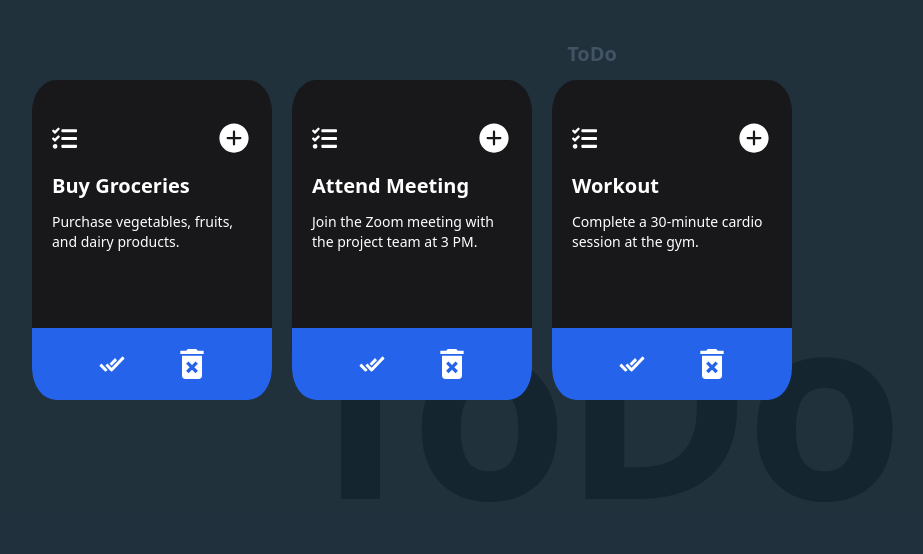
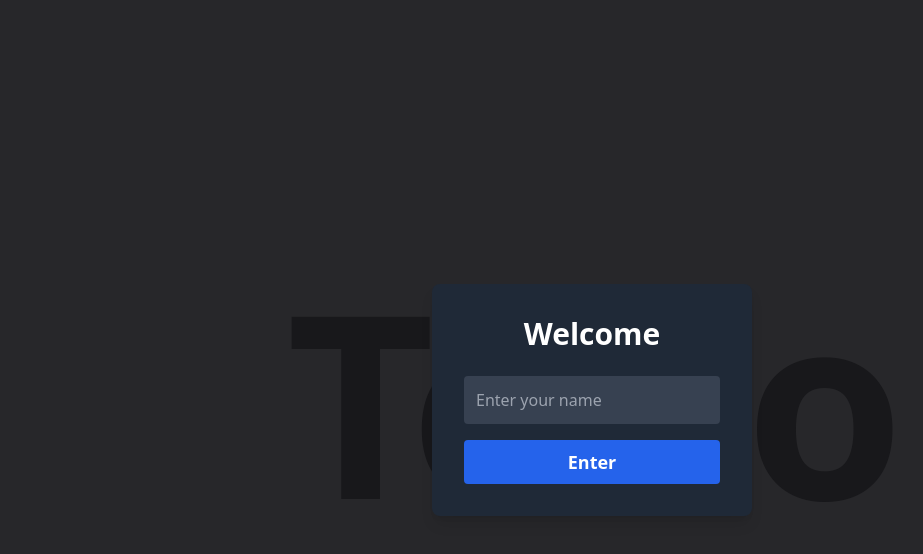
Before and after one commit to Maneeshwar16/digital-desk, a React (Vite) app in the folder vite-project/: page / in a window 1280 px wide. Shown: the top 554 px of the page, without its empty margins (48-971 px from the left). Built offline with nearby package versions, Linux system fonts and the light colour scheme.

Commit message:
With added

```diff
--- a/vite-project/package.json
+++ b/vite-project/package.json
@@ -13,7 +13,8 @@
     "framer-motion": "^11.15.0",
     "react": "^18.3.1",
     "react-dom": "^18.3.1",
-    "react-icons": "^5.4.0"
+    "react-icons": "^5.4.0",
+    "react-router-dom": "^7.1.1"
   },
   "devDependencies": {
     "@eslint/js": "^9.17.0",
--- a/vite-project/src/App.jsx
+++ b/vite-project/src/App.jsx
@@ -1,15 +1,23 @@
-import React from 'react'
-import Background from './assets/Background'
-import Foreground from './assets/Foreground'
-import Card from './assets/Card'
+import React from 'react';
+import { BrowserRouter as Router, Routes, Route } from 'react-router-dom';
+import Background from './assets/Background';
+import Login from './assets/Login';
+import Foreground from './assets/Foreground';
+import UsernameCard from './assets/UsernameCard';
+
 const App = () => {
   return (
-    <div className='w-full h-screen bg-zinc-800'>
-    <Foreground/>
-    <Background />
+    <div className="relative w-full h-screen bg-zinc-800">
+      {/* Routes */}
+      <Router>
+        <Routes>
+          <Route path="/" element={<Login />} />
+          <Route path="/foreground" element={<Foreground />} />
+        </Routes>
+      </Router>
+      <Background/>
+    </div>
+  );
+};
 
-    </div>
-  )
-}
-
-export default App
+export default App;
--- a/vite-project/src/assets/Background.jsx
+++ b/vite-project/src/assets/Background.jsx
@@ -3,9 +3,6 @@ import React from 'react';
 const Background = () => {
   return (
     <div>
-      <div className="top-[5%] flex justify-center w-full py-10 text-zinc-600 font-semibold text-xl">
-        ToDo
-      </div>
       <h1 className="absolute top-1/2 left-1/2 -translate-y-1/2 -translate-x-1/2 text-[20vw] tracking-tight leading-none font-semibold text-zinc-900">
         ToDo
       </h1>
--- a/vite-project/src/assets/Card.jsx
+++ b/vite-project/src/assets/Card.jsx
@@ -15,21 +15,26 @@ const Card = ({ data, onAdd, onDelete, reference }) => {
 
   return (
     <motion.div
+    whileHover={{ scale: 1.2 }}
+    onHoverStart={event => {}}
+    onHoverEnd={event => {}}
       drag
       dragConstraints={reference} // Corrected the typo here
-      className="relative w-60 h-80 bg-zinc-900 rounded-[10%] px-5 py-10 overflow-hidden justify-center text-white"
+      className="relative w-60 h-80 bg-zinc-900 rounded-[10%] px-5 py-10 overflow-hidden justify-center text-white mt-24 opacity-80 "
     >
       <div className="flex justify-between items-center mb-4">
         <FaTasks className="text-[25px]" />
-        <button onClick={onAdd}>
+        <motion.button onClick={onAdd} whileHover={{ scale: 2 }}>
           <IoIosAddCircle className="text-4xl" />
-        </button>
+        </motion.button>
       </div>
       <p className="text-white text-xl font-bold mb-3">{data.taskName}</p>
       <p className="text-white text-sm mb-6">{data.taskDescription}</p>
       <div className="footer absolute bottom-0 w-full left-0">
         <div className="tag w-full py-4 bg-blue-600 flex items-center justify-center text-white space-x-10">
-          <button
+          <motion.button
+           whileTap={{ scale: 0.9, rotate: 4 }}
+           whileHover={{ scale: 1.5 }}
             onClick={handleDoneClick}
             className="h-10 w-10 flex justify-center items-center"
           >
@@ -38,13 +43,18 @@ const Card = ({ data, onAdd, onDelete, reference }) => {
             ) : (
               <IoIosDoneAll className="text-5xl text-white" />
             )}
-          </button>
-          <button
+          </motion.button>
+          <motion.button
+          whileTap={{ scale: 0.9, rotate: 3 }}
             onClick={() => onDelete(data.id)}
             className="h-10 w-10 flex justify-center items-center"
           >
-            <MdDeleteForever className="text-5xl" />
-          </button>
+            {isDone ?(
+              <MdDeleteForever className="text-5xl text-red-500" />)
+              :(
+                <MdDeleteForever className="text-5xl text-white" />
+              )}
+          </motion.button>
         </div>
       </div>
     </motion.div>
--- a/vite-project/src/assets/Foreground.jsx
+++ b/vite-project/src/assets/Foreground.jsx
@@ -1,7 +1,13 @@
 import React, { useState, useRef } from 'react';
+import { useLocation } from "react-router-dom";
 import Card from './Card';
+import Background from './Background';
+import UsernameCard from './UsernameCard';
+import { motion } from "framer-motion";
 
 const Foreground = () => {
+  const location = useLocation();
+  const userName = location.state?.userName || "User";
   const ref = useRef(null);  // Fixed typo: UseRef -> useRef
   const [todoList, setTodoList] = useState([
     { id: 1, taskName: "Buy Groceries", taskDescription: "Purchase vegetables, fruits, and dairy products.", done: false },
@@ -53,7 +59,8 @@ const Foreground = () => {
   };
 
   return (
-    <div ref={ref} className="fixed top-0 left-0 z-[3] w-full h-full bg-sky-800/20 p-20 flex flex-wrap gap-5">
+    <div ref={ref} className="fixed top-0 left-0 z-[3] w-full h-full  p-20 flex flex-wrap gap-5 mt-2 flex space-x-4">
+       <h1  className="text-3xl text-white font-bold mb-6">Hello, {userName}! <br/>Here are your tasks</h1>
       {todoList.map((item) => (
         <Card
           key={item.id}
@@ -66,6 +73,7 @@ const Foreground = () => {
       ))}
 
       {showAddTask && (
+        <div>
         <div className="fixed inset-0 flex items-center justify-center bg-gray-900/50 rounded-2xl ">
           <div className="bg-gray-800 text-white p-8 rounded shadow-lg border-red opacity-80  ">
             <h3 className="text-lg font-bold mb-4">Add New Task</h3>
@@ -102,19 +110,20 @@ const Foreground = () => {
             </div>
           </div>
         </div>
+        </div>
       )}
 
       {showDeleteConfirm && (
-        <div className="fixed inset-0 flex items-center justify-center bg-gray-900/50">
+        <motion.div className="fixed inset-0 flex items-center justify-center bg-gray-900/50">
           <div className="bg-gray-800 text-white p-8 rounded shadow-lg">
             <h3 className="text-lg font-bold mb-4">Confirm Deletion</h3>
             <p>Are you sure you want to delete this task?</p>
             <div className="flex justify-between mt-4">
               <button onClick={confirmDelete} className="bg-red-600 px-4 py-2 rounded">Yes</button>
               <button onClick={cancelDelete} className="bg-green-600 px-4 py-2 rounded">No</button>
-            </div>
+            </div>.
           </div>
-        </div>
+        </motion.div>
       )}
     </div>
   );
--- /dev/null
+++ b/vite-project/src/assets/Login.jsx
@@ -0,0 +1,54 @@
+import React, { useState, useRef } from "react";
+import { useNavigate } from "react-router-dom";
+import { motion } from "framer-motion";
+
+const Login = () => {
+  const constraintsRef = useRef(null); // Fixed missing import
+  const [userName, setUserName] = useState("");
+  const navigate = useNavigate();
+
+  const handleLogin = () => {
+    if (userName.trim()) {
+      // Redirect to the Foreground page with the user's name
+      navigate("/foreground", { state: { userName } });
+    } else {
+      alert("Please enter your name.");
+    }
+  };
+
+  return (
+    <motion.div ref={constraintsRef}>
+      <motion.div
+        drag
+        dragConstraints={constraintsRef}
+        className="relative flex items-center justify-center h-screen z-20"
+      >
+        <motion.div  whileHover={{ scale: 1.2 }} className="relative bg-gray-800 text-white p-8 rounded-lg shadow-lg w-80 z-20">
+          <h1 className="text-3xl font-bold text-center mb-6">Welcome</h1>
+          <div>
+            <label htmlFor="userName" className="sr-only">
+              Enter your name
+            </label>
+            <input
+              type="text"
+              id="userName" // Added the id for better accessibility
+              placeholder="Enter your name"
+              value={userName}
+              onChange={(e) => setUserName(e.target.value)}
+              className="w-full mb-4 p-3 bg-gray-700 rounded text-gray-200 placeholder-gray-400 outline-none focus:ring-2 focus:ring-blue-500"
+            />
+          </div>
+          <motion.button
+           whileTap={{ scale: 0.9 }}
+            onClick={handleLogin}
+            className="bg-blue-600 hover:bg-blue-700 px-4 py-2 rounded w-full text-lg font-semibold transition-colors"
+          >
+            Enter
+          </motion.button>
+        </motion.div>
+      </motion.div>
+    </motion.div>
+  );
+};
+
+export default Login;
--- /dev/null
+++ b/vite-project/src/assets/UsernameCard.jsx
@@ -0,0 +1,15 @@
+  import React from 'react'
+  import { motion } from "framer-motion";
+  const UsernameCard = () => {
+    return (
+      <motion.div
+      whileHover={{ scale: 1.2 }}
+       className='max-w-xs h-20 bg-orange-400 rounded-2xl flex justify-start items-center inline-flex px-10 py-10   font-semibold drop-shadow-2xl text-xl opacity-70 '>
+        <span className='whitespace-normal '>
+          Hello <span className='underline decoration-double'>Maneeshwar</span>
+        </span>
+      </motion.div>
+    )
+  }
+
+  export default UsernameCard
```
Also changed, not shown: 1 other file (tests, documents, lock files or other folders).
